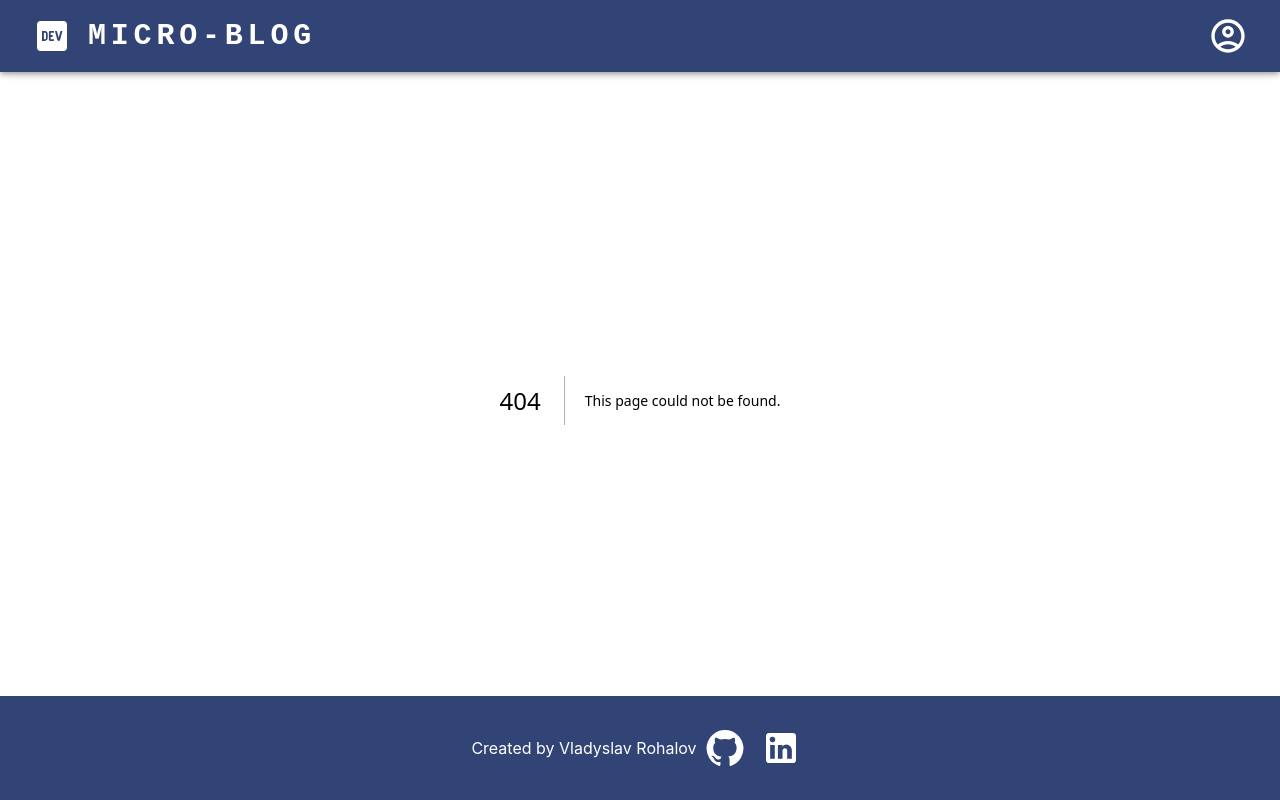
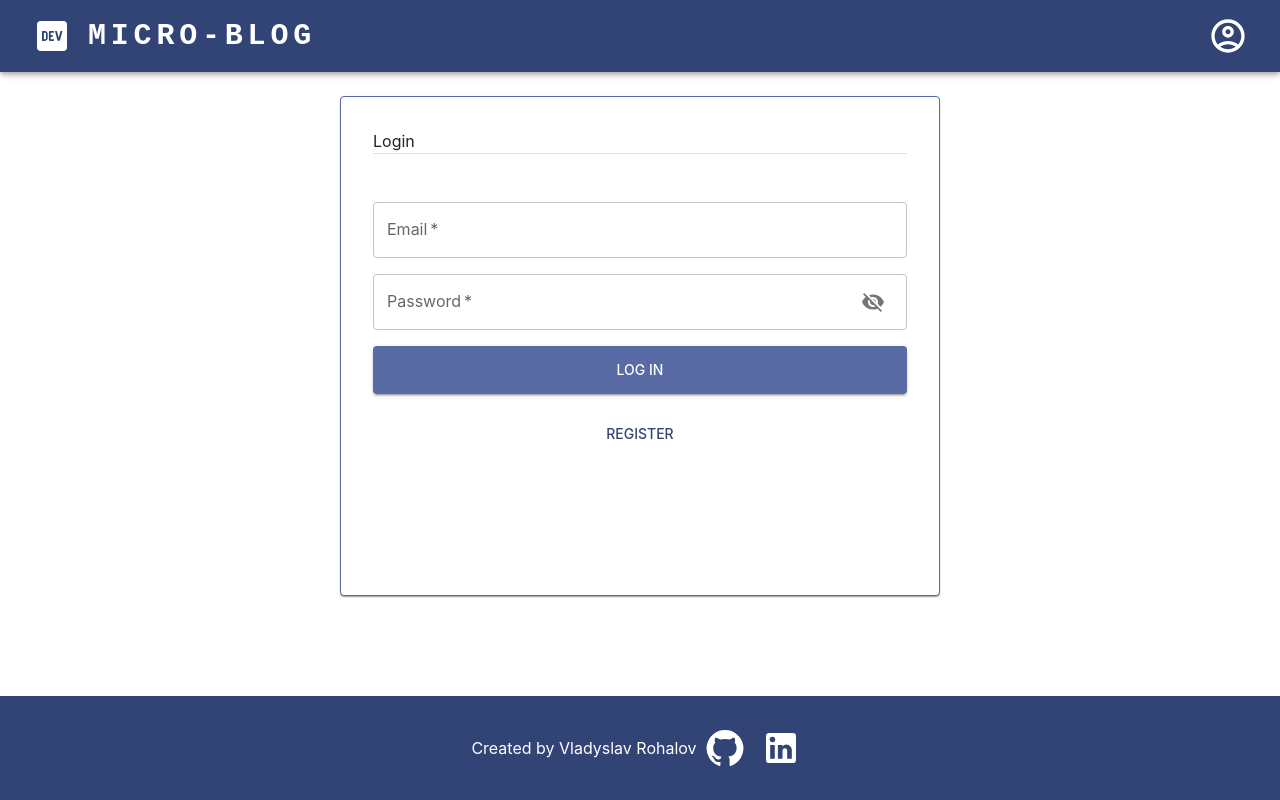
Before and after one commit to vladyslav-rohalov/tech-task, a Next.js app in the folder frontend/: page /authorization in a window 1280 px wide. Before the commit this address had no page. Shown: the top 800 px of the page. Built offline with nearby package versions, Linux system fonts and the light colour scheme.

Commit message:
Added authorization
1. Created auth page
2. Created auth components
3. Created interfaces utils file
4. Fixed some styles

```diff
--- /dev/null
+++ b/frontend/src/app/(pages)/authorization/page.tsx
@@ -0,0 +1,24 @@
+"use client";
+import { useState } from "react";
+import { Container } from "@mui/material";
+import Auth from "@/app/components/auth/auth";
+
+export default function Authorization() {
+  const [login, setLogin] = useState(true);
+
+  const handleAuthMethod = () => {
+    setLogin(!login);
+  };
+
+  return (
+    <Container
+      maxWidth="xl"
+      sx={{
+        px: 3,
+        mt: 12,
+      }}
+    >
+      <Auth toggleAuth={handleAuthMethod} login={login} />
+    </Container>
+  );
+}
--- /dev/null
+++ b/frontend/src/app/components/auth/auth.tsx
@@ -0,0 +1,57 @@
+"use client";
+
+import { useState } from "react";
+import { Paper, Typography, Divider } from "@mui/material";
+import Login from "./login/login";
+import Registration from "./register/register";
+import { UserDataReg, UserDataLog } from "@/app/utils/interfaces";
+
+interface PropsTypes {
+  toggleAuth: (event: React.MouseEvent<HTMLElement>) => void;
+  login: boolean;
+}
+
+export default function Auth({ toggleAuth, login }: PropsTypes) {
+  const [showPassword, setShowPassword] = useState(false);
+
+  const handleClickShowPassword = () => setShowPassword(!showPassword);
+
+  const handleLogin = (userData: UserDataLog) => {
+    console.log(userData);
+  };
+
+  const handleRegister = (userData: UserDataReg) => {
+    console.log(userData);
+  };
+
+  return (
+    <Paper
+      sx={{
+        width: "600px",
+        height: "500px",
+        margin: "0 auto ",
+        p: 4,
+        border: "1px solid ",
+        borderColor: "primary.light",
+      }}
+    >
+      <Typography>{login ? "Login" : "Register"}</Typography>
+      <Divider sx={{ mb: 4 }} />
+      {login ? (
+        <Login
+          toggleAuth={toggleAuth}
+          handleLogin={handleLogin}
+          showPassword={showPassword}
+          handleClick={handleClickShowPassword}
+        />
+      ) : (
+        <Registration
+          toggleAuth={toggleAuth}
+          handleRegister={handleRegister}
+          showPassword={showPassword}
+          handleClick={handleClickShowPassword}
+        />
+      )}
+    </Paper>
+  );
+}
--- /dev/null
+++ b/frontend/src/app/components/auth/login/login.tsx
@@ -0,0 +1,55 @@
+import { FormControl, Button, TextField } from "@mui/material";
+import PasswordFiled from "../passwordField/passwordField";
+import { UserDataLog } from "@/app/utils/interfaces";
+
+interface PropsTypes {
+  toggleAuth: (event: React.MouseEvent<HTMLElement>) => void;
+  handleLogin: (userData: UserDataLog) => void;
+  handleClick: (event: React.MouseEvent<HTMLElement>) => void;
+  showPassword: boolean;
+}
+
+export default function Login({
+  toggleAuth,
+  handleLogin,
+  showPassword,
+  handleClick,
+}: PropsTypes) {
+  const onLogin = (e: React.FormEvent<HTMLFormElement>): void => {
+    e.preventDefault();
+    const formElements = e.currentTarget.elements as HTMLFormControlsCollection;
+    const email = (formElements.namedItem("email") as HTMLInputElement).value;
+    const password = (formElements.namedItem("password") as HTMLInputElement)
+      .value;
+    const userData = { email, password };
+
+    handleLogin(userData);
+  };
+
+  return (
+    <FormControl
+      sx={{ display: "flex", width: "100%" }}
+      component="form"
+      onSubmit={onLogin}
+    >
+      <TextField
+        required
+        id="email"
+        label="Email"
+        sx={{ mt: 2 }}
+        type="email"
+      />
+      <PasswordFiled showPassword={showPassword} handleClick={handleClick} />
+      <Button
+        variant="contained"
+        sx={{ mt: 2, height: 48, bgcolor: "primary.light" }}
+        type="submit"
+      >
+        Log In
+      </Button>
+      <Button type="button" sx={{ mt: 2, height: 48 }} onClick={toggleAuth}>
+        Register
+      </Button>
+    </FormControl>
+  );
+}
--- /dev/null
+++ b/frontend/src/app/components/auth/passwordField/passwordField.tsx
@@ -0,0 +1,38 @@
+import { TextField, InputAdornment, IconButton } from "@mui/material";
+import VisibilityIcon from "@mui/icons-material/Visibility";
+import VisibilityOffIcon from "@mui/icons-material/VisibilityOff";
+
+interface PropsTypes {
+  showPassword: boolean;
+  handleClick: (event: React.MouseEvent<HTMLElement>) => void;
+}
+
+export default function PasswordFiled({
+  showPassword,
+  handleClick,
+}: PropsTypes) {
+  return (
+    <>
+      <TextField
+        required
+        id="password"
+        type={showPassword ? "text" : "password"}
+        autoComplete="password"
+        label="Password"
+        sx={{ mt: 2 }}
+        InputProps={{
+          endAdornment: (
+            <InputAdornment position="end">
+              <IconButton
+                aria-label="toggle password visibility"
+                onClick={handleClick}
+              >
+                {showPassword ? <VisibilityIcon /> : <VisibilityOffIcon />}
+              </IconButton>
+            </InputAdornment>
+          ),
+        }}
+      />
+    </>
+  );
+}
--- /dev/null
+++ b/frontend/src/app/components/auth/register/register.tsx
@@ -0,0 +1,81 @@
+import { useState } from "react";
+import { FormControl, Button, TextField } from "@mui/material";
+import { InputLabel, Select, MenuItem } from "@mui/material";
+import PasswordFiled from "../passwordField/passwordField";
+import { SelectChangeEvent } from "@mui/material";
+import { UserDataReg } from "@/app/utils/interfaces";
+
+interface PropsTypes {
+  toggleAuth: (event: React.MouseEvent<HTMLElement>) => void;
+  handleRegister: (userData: UserDataReg) => void;
+  showPassword: boolean;
+  handleClick: (event: React.MouseEvent<HTMLElement>) => void;
+}
+
+export default function Registration({
+  toggleAuth,
+  handleRegister,
+  showPassword,
+  handleClick,
+}: PropsTypes) {
+  const [role, setRole] = useState("");
+
+  const handleChange = (e: SelectChangeEvent<string>): void => {
+    setRole(e.target.value);
+  };
+
+  const onRegister = (e: React.FormEvent<HTMLFormElement>): void => {
+    e.preventDefault();
+    const formElements = e.currentTarget.elements as HTMLFormControlsCollection;
+    const name = (formElements.namedItem("name") as HTMLInputElement).value;
+    const email = (formElements.namedItem("email") as HTMLInputElement).value;
+    const password = (formElements.namedItem("password") as HTMLInputElement)
+      .value;
+
+    const userData = { role, name, email, password };
+
+    handleRegister(userData);
+  };
+
+  return (
+    <FormControl
+      sx={{ display: "flex", width: "100%" }}
+      component="form"
+      onSubmit={onRegister}
+    >
+      <InputLabel id="test-select-label">Role</InputLabel>
+      <Select
+        required
+        labelId="test-select-label"
+        id="test-select-label"
+        value={role}
+        label="Role"
+        onChange={handleChange}
+        sx={{ mb: 2 }}
+      >
+        <MenuItem value={"Author"}>Author</MenuItem>
+        <MenuItem value={"Commentator"}>Commentator</MenuItem>
+      </Select>
+      <TextField required id="name" label="Name" type="text" />
+      <TextField
+        required
+        id="email"
+        label="Email"
+        sx={{ mt: 2 }}
+        type="email"
+      />
+      <PasswordFiled showPassword={showPassword} handleClick={handleClick} />
+
+      <Button
+        variant="contained"
+        type="submit"
+        sx={{ mt: 2, height: 48, bgcolor: "primary.light" }}
+      >
+        Register
+      </Button>
+      <Button type="button" sx={{ mt: 2, height: 48 }} onClick={toggleAuth}>
+        Log In
+      </Button>
+    </FormControl>
+  );
+}
--- a/frontend/src/app/globals.css
+++ b/frontend/src/app/globals.css
@@ -14,6 +14,10 @@ body {
   min-height: 100vh;
 }
 
+main {
+  flex-grow: 1;
+}
+
 a {
   color: inherit;
   text-decoration: none;
--- a/frontend/src/app/layout.tsx
+++ b/frontend/src/app/layout.tsx
@@ -35,7 +35,6 @@ export default function RootLayout({
             <Footer />
           </ReduxProvider>
         </ThemeProvider>
-        {children}
       </body>
     </html>
   );
--- a/frontend/src/app/layout/footer/footer.tsx
+++ b/frontend/src/app/layout/footer/footer.tsx
@@ -7,8 +7,6 @@ export default function Footer() {
   return (
     <Box
       sx={{
-        position: "fixed",
-        bottom: 0,
         width: "100%",
         bgcolor: "primary.main",
         py: 3,
--- a/frontend/src/app/page.tsx
+++ b/frontend/src/app/page.tsx
@@ -2,5 +2,5 @@ import Image from "next/image";
 import styles from "./page.module.css";
 
 export default function Home() {
-  return <></>;
+  return <p>1111111111</p>;
 }
--- /dev/null
+++ b/frontend/src/app/utils/interfaces.ts
@@ -0,0 +1,11 @@
+export interface UserDataReg {
+  role: string;
+  name: string;
+  email: string;
+  password: string;
+}
+
+export interface UserDataLog {
+  email: string;
+  password: string;
+}
```
